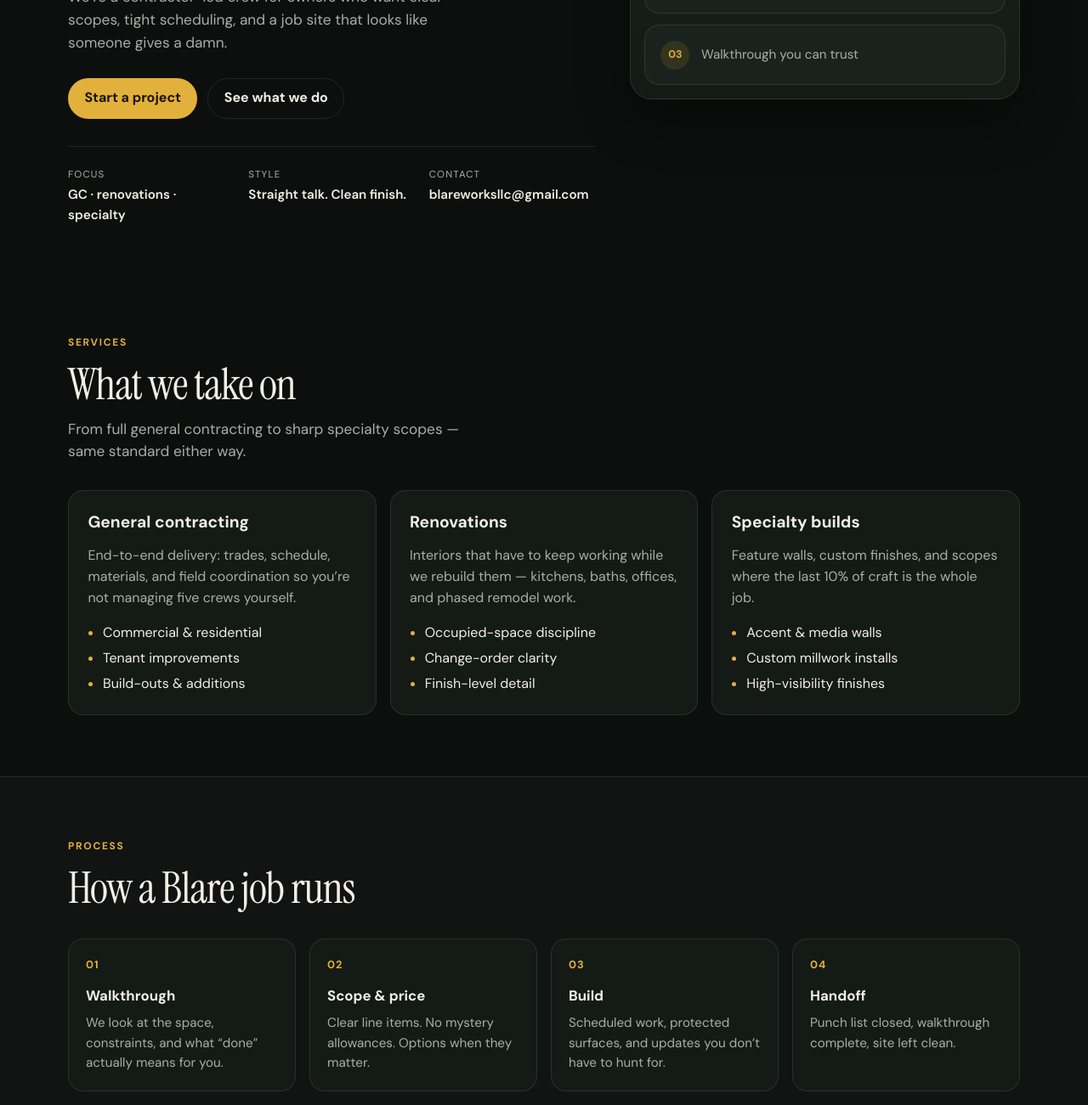
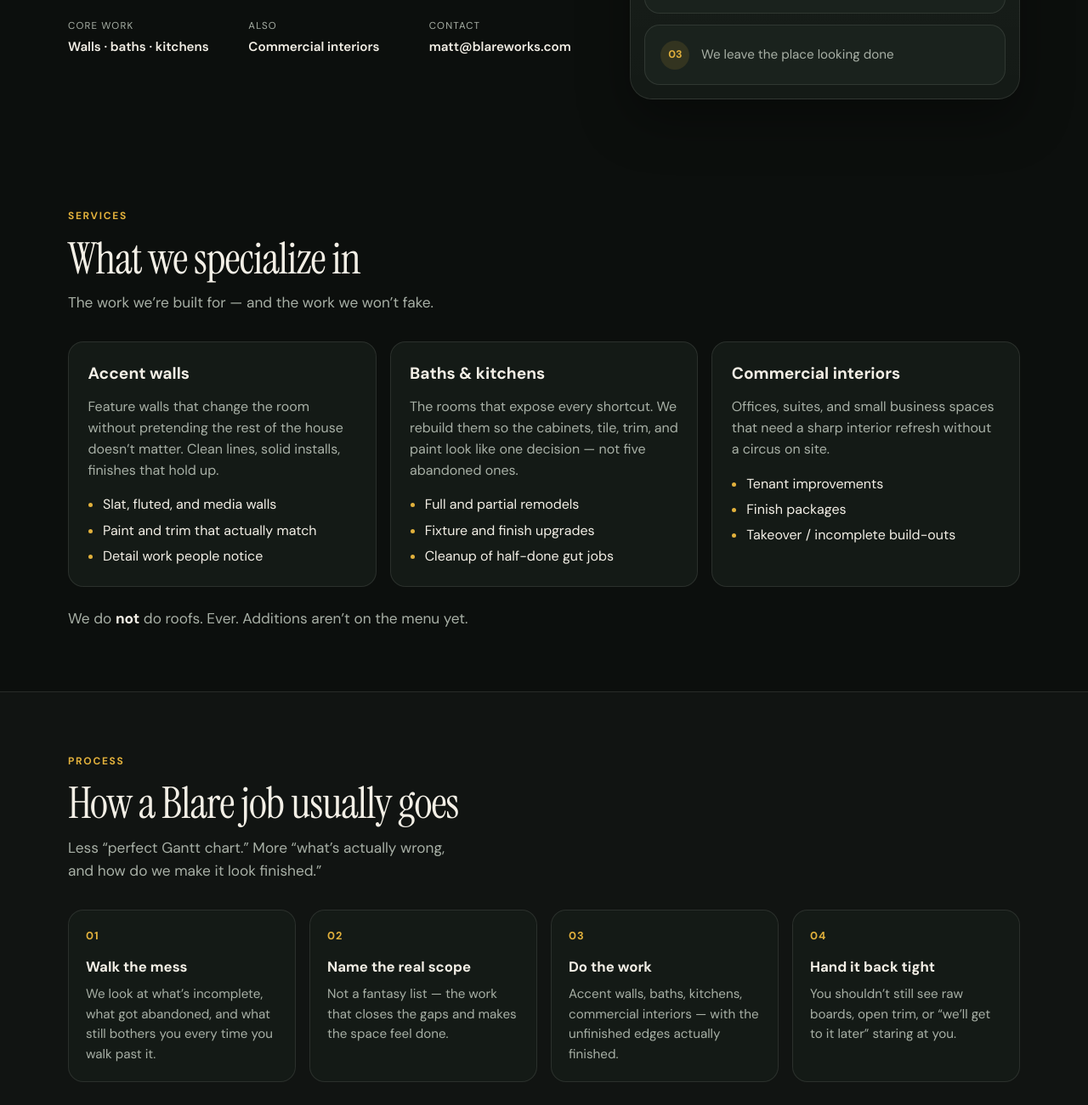
Before and after one commit to blaregroup/blareworks, a plain HTML site: page index.html in a window 1280 px wide. Shown: the part 476-1777 px from the top of the page at 85% size. Drawn offline with Linux system fonts and the light colour scheme.

Commit message:
Rewrite Blare copy for real positioning
Accent walls, baths, kitchens, commercial; no roofs; Built better;
finish incomplete/takeover work; contact matt@blareworks.com.

```diff
--- a/index.html
+++ b/index.html
@@ -3,10 +3,10 @@
 <head>
   <meta charset="utf-8" />
   <meta name="viewport" content="width=device-width, initial-scale=1" />
-  <title>Blare Contractor Group | Built Clean. Delivered Straight.</title>
-  <meta name="description" content="Blare Contractor Group — general contracting, renovations, and specialty builds. Clear scopes, clean job sites, straight communication." />
+  <title>Blare Contractor Group | Built Better</title>
+  <meta name="description" content="Blare Contractor Group — accent walls, baths, and kitchens, plus commercial interiors. We finish the incomplete work other crews leave behind." />
   <meta property="og:title" content="Blare Contractor Group" />
-  <meta property="og:description" content="Built clean. Delivered straight." />
+  <meta property="og:description" content="Built better." />
   <meta property="og:url" content="https://blareworks.com/" />
   <meta name="theme-color" content="#0c0f0d" />
   <link rel="preconnect" href="https://fonts.googleapis.com" />
@@ -35,7 +35,7 @@
         <a href="#process">Process</a>
         <a href="#work">Work</a>
         <a href="#about">About</a>
-        <a class="nav-cta" href="#contact">Get a walkthrough</a>
+        <a class="nav-cta" href="#contact">Start a project</a>
       </nav>
     </div>
   </header>
@@ -45,43 +45,43 @@
       <div class="hero-grid wrap">
         <div class="hero-copy">
           <p class="eyebrow">Blare Contractor Group · blareworks.com</p>
-          <h1>Built clean.<br /><em>Delivered straight.</em></h1>
-          <p class="lede">We’re a contractor-led crew for owners who want clear scopes, tight scheduling, and a job site that looks like someone gives a damn.</p>
+          <h1>Built <em>better.</em></h1>
+          <p class="lede">Accent walls, baths, and kitchens — plus commercial interiors. We’re the crew you call when the last guy left raw boards, open trim, and a list that never got finished.</p>
           <div class="hero-actions">
-            <a class="btn btn-primary" href="#contact">Start a project</a>
-            <a class="btn btn-ghost" href="#services">See what we do</a>
+            <a class="btn btn-primary" href="#contact">Email Matt</a>
+            <a class="btn btn-ghost" href="#services">What we take on</a>
           </div>
           <dl class="hero-stats">
             <div>
-              <dt>Focus</dt>
-              <dd>GC · renovations · specialty</dd>
+              <dt>Core work</dt>
+              <dd>Walls · baths · kitchens</dd>
             </div>
             <div>
-              <dt>Style</dt>
-              <dd>Straight talk. Clean finish.</dd>
+              <dt>Also</dt>
+              <dd>Commercial interiors</dd>
             </div>
             <div>
               <dt>Contact</dt>
-              <dd><a href="mailto:blareworksllc@gmail.com">blareworksllc@gmail.com</a></dd>
+              <dd><a href="mailto:matt@blareworks.com">matt@blareworks.com</a></dd>
             </div>
           </dl>
         </div>
         <aside class="hero-panel" aria-hidden="true">
           <div class="panel-card panel-main">
-            <span class="panel-kicker">Job standard</span>
-            <p>Show up. Protect the space. Hit the punch list.</p>
+            <span class="panel-kicker">How we see it</span>
+            <p>Half-finished trim is half-finished everything.</p>
           </div>
           <div class="panel-card panel-secondary">
             <span>01</span>
-            <p>Scope locked before demo day</p>
+            <p>We pick up abandoned scopes</p>
           </div>
           <div class="panel-card panel-secondary">
             <span>02</span>
-            <p>Weekly updates without chasing</p>
+            <p>We close the visible gaps</p>
           </div>
           <div class="panel-card panel-secondary">
             <span>03</span>
-            <p>Walkthrough you can trust</p>
+            <p>We leave the place looking done</p>
           </div>
         </aside>
       </div>
@@ -91,38 +91,39 @@
       <div class="wrap">
         <div class="section-head">
           <p class="eyebrow">Services</p>
-          <h2>What we take on</h2>
-          <p class="section-lede">From full general contracting to sharp specialty scopes — same standard either way.</p>
+          <h2>What we specialize in</h2>
+          <p class="section-lede">The work we’re built for — and the work we won’t fake.</p>
         </div>
         <div class="cards">
           <article class="card">
-            <h3>General contracting</h3>
-            <p>End-to-end delivery: trades, schedule, materials, and field coordination so you’re not managing five crews yourself.</p>
+            <h3>Accent walls</h3>
+            <p>Feature walls that change the room without pretending the rest of the house doesn’t matter. Clean lines, solid installs, finishes that hold up.</p>
             <ul>
-              <li>Commercial &amp; residential</li>
-              <li>Tenant improvements</li>
-              <li>Build-outs &amp; additions</li>
+              <li>Slat, fluted, and media walls</li>
+              <li>Paint and trim that actually match</li>
+              <li>Detail work people notice</li>
             </ul>
           </article>
           <article class="card">
-            <h3>Renovations</h3>
-            <p>Interiors that have to keep working while we rebuild them — kitchens, baths, offices, and phased remodel work.</p>
+            <h3>Baths &amp; kitchens</h3>
+            <p>The rooms that expose every shortcut. We rebuild them so the cabinets, tile, trim, and paint look like one decision — not five abandoned ones.</p>
             <ul>
-              <li>Occupied-space discipline</li>
-              <li>Change-order clarity</li>
-              <li>Finish-level detail</li>
+              <li>Full and partial remodels</li>
+              <li>Fixture and finish upgrades</li>
+              <li>Cleanup of half-done gut jobs</li>
             </ul>
           </article>
           <article class="card">
-            <h3>Specialty builds</h3>
-            <p>Feature walls, custom finishes, and scopes where the last 10% of craft is the whole job.</p>
+            <h3>Commercial interiors</h3>
+            <p>Offices, suites, and small business spaces that need a sharp interior refresh without a circus on site.</p>
             <ul>
-              <li>Accent &amp; media walls</li>
-              <li>Custom millwork installs</li>
-              <li>High-visibility finishes</li>
+              <li>Tenant improvements</li>
+              <li>Finish packages</li>
+              <li>Takeover / incomplete build-outs</li>
             </ul>
           </article>
         </div>
+        <p class="section-lede" style="margin-top:1.5rem;max-width:46ch">We do <strong style="color:var(--text)">not</strong> do roofs. Ever. Additions aren’t on the menu yet.</p>
       </div>
     </section>
 
@@ -130,24 +131,25 @@
       <div class="wrap">
         <div class="section-head">
           <p class="eyebrow">Process</p>
-          <h2>How a Blare job runs</h2>
+          <h2>How a Blare job usually goes</h2>
+          <p class="section-lede">Less “perfect Gantt chart.” More “what’s actually wrong, and how do we make it look finished.”</p>
         </div>
         <ol class="steps">
           <li>
-            <h3>Walkthrough</h3>
-            <p>We look at the space, constraints, and what “done” actually means for you.</p>
+            <h3>Walk the mess</h3>
+            <p>We look at what’s incomplete, what got abandoned, and what still bothers you every time you walk past it.</p>
           </li>
           <li>
-            <h3>Scope &amp; price</h3>
-            <p>Clear line items. No mystery allowances. Options when they matter.</p>
+            <h3>Name the real scope</h3>
+            <p>Not a fantasy list — the work that closes the gaps and makes the space feel done.</p>
           </li>
           <li>
-            <h3>Build</h3>
-            <p>Scheduled work, protected surfaces, and updates you don’t have to hunt for.</p>
+            <h3>Do the work</h3>
+            <p>Accent walls, baths, kitchens, commercial interiors — with the unfinished edges actually finished.</p>
           </li>
           <li>
-            <h3>Handoff</h3>
-            <p>Punch list closed, walkthrough complete, site left clean.</p>
+            <h3>Hand it back tight</h3>
+            <p>You shouldn’t still see raw boards, open trim, or “we’ll get to it later” staring at you.</p>
           </li>
         </ol>
       </div>
@@ -157,25 +159,25 @@
       <div class="wrap">
         <div class="section-head">
           <p class="eyebrow">Work</p>
-          <h2>Project types we chase</h2>
-          <p class="section-lede">Photo gallery coming soon. Until then, here’s the work we’re built for.</p>
+          <h2>Jobs we like</h2>
+          <p class="section-lede">Photo gallery coming. Until then, this is the book we’re building.</p>
         </div>
         <div class="work-grid">
           <article>
-            <h3>Owner-occupied renovations</h3>
-            <p>Jobs that can’t trash the rest of the house or shop while we work.</p>
+            <h3>Takeover jobs</h3>
+            <p>Someone else started it, stalled it, or got fired. We figure out what’s left and finish it properly.</p>
           </article>
           <article>
-            <h3>Light commercial</h3>
-            <p>Offices, suites, and small business spaces that need a sharp turn.</p>
+            <h3>Honey-do lists that got out of hand</h3>
+            <p>The pile of “small” unfinished items that quietly ruins how the whole house feels.</p>
           </article>
           <article>
-            <h3>Feature finishes</h3>
-            <p>Walls and details clients notice first — and judge hardest.</p>
+            <h3>Accent walls &amp; feature finishes</h3>
+            <p>High-visibility work where the last 10% of craft is the whole point.</p>
           </article>
           <article>
-            <h3>Punch-heavy closeouts</h3>
-            <p>When another crew left a mess and you need someone to finish it right.</p>
+            <h3>Baths, kitchens, commercial interiors</h3>
+            <p>Rooms that have to look intentional when you’re done walking through them.</p>
           </article>
         </div>
       </div>
@@ -185,11 +187,11 @@
       <div class="wrap about-grid">
         <div>
           <p class="eyebrow">About</p>
-          <h2>Contractor-led. Not brochure-led.</h2>
+          <h2>Unfinished details aren’t details.</h2>
         </div>
         <div class="about-copy">
-          <p>Blare Contractor Group exists for clients who are tired of vague timelines and vanishing supers. We keep the circle small, the communication direct, and the finish honest.</p>
-          <p>This site is the front door. More project photos, service areas, and credentials will land here as we grow the public book.</p>
+          <p>Unpainted boards and open trim don’t read as “in progress.” They read as unfinished everything else — a window into the house, and the life inside it. We take those eyesores seriously.</p>
+          <p>Blare is for the projects that need a closer: accent walls, baths, kitchens, commercial interiors, and the work other crews left hanging. We’re not pitching ourselves as the tightest schedule on earth. We’re the crew that makes it look finished.</p>
         </div>
       </div>
     </section>
@@ -198,12 +200,12 @@
       <div class="wrap contact-panel">
         <div>
           <p class="eyebrow">Contact</p>
-          <h2>Tell us what you’re building.</h2>
-          <p class="section-lede">Send the address, a few photos, and what you want fixed or built. We’ll follow up with next steps.</p>
+          <h2>Tell us what’s incomplete.</h2>
+          <p class="section-lede">Send the address, a few photos, and what’s been left hanging. Matt will follow up.</p>
         </div>
         <div class="contact-actions">
-          <a class="btn btn-primary btn-lg" href="mailto:blareworksllc@gmail.com?subject=Project%20inquiry%20%E2%80%94%20Blare%20Contractor%20Group">Email blareworksllc@gmail.com</a>
-          <p class="fineprint">Prefer a call? Include your number in the email and a good window to reach you.</p>
+          <a class="btn btn-primary btn-lg" href="mailto:matt@blareworks.com?subject=Project%20inquiry%20%E2%80%94%20Blare%20Contractor%20Group">Email matt@blareworks.com</a>
+          <p class="fineprint">Prefer a call? Put your number and a good window in the email.</p>
         </div>
       </div>
     </section>
@@ -216,7 +218,7 @@
         <p>Contractor Group</p>
       </div>
       <div>
-        <a href="mailto:blareworksllc@gmail.com">blareworksllc@gmail.com</a>
+        <a href="mailto:matt@blareworks.com">matt@blareworks.com</a>
         <p><a href="https://blareworks.com">blareworks.com</a></p>
       </div>
       <p class="copy">© <span data-year></span> Blare Contractor Group</p>
```
